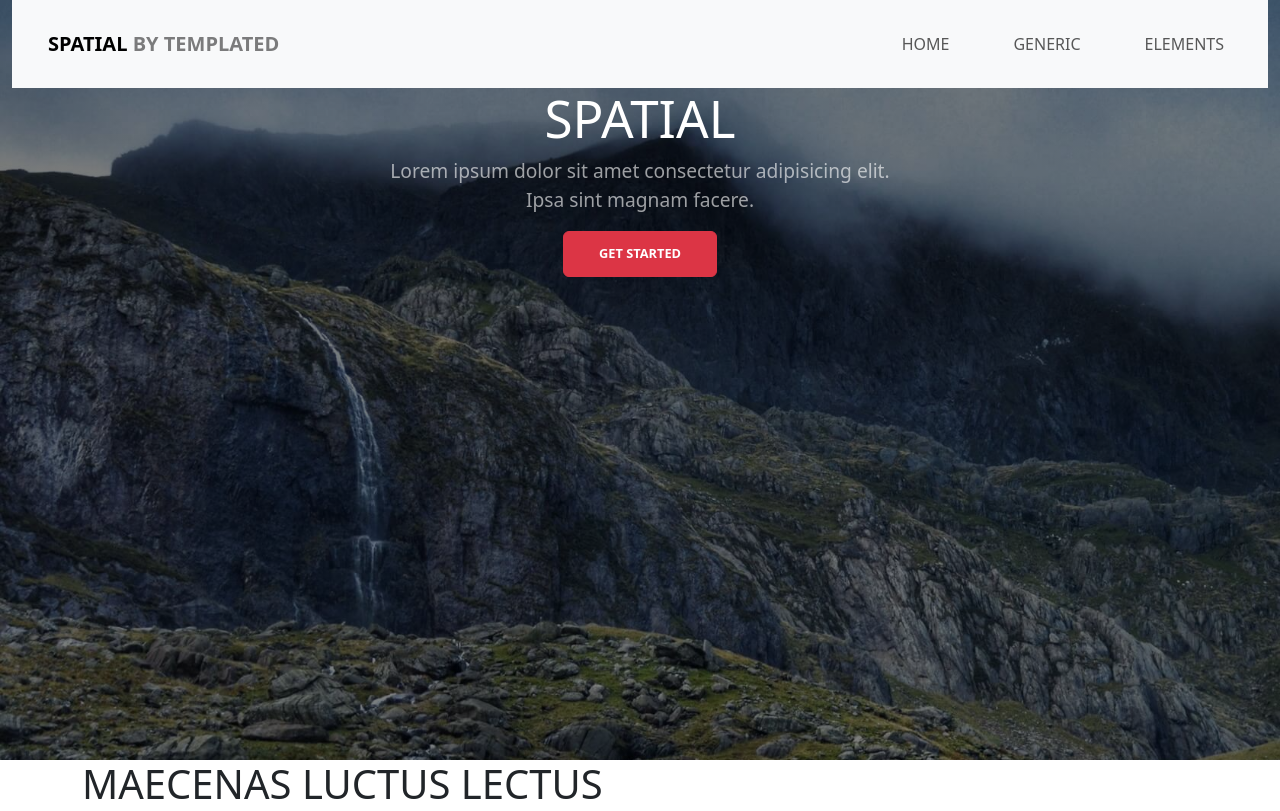
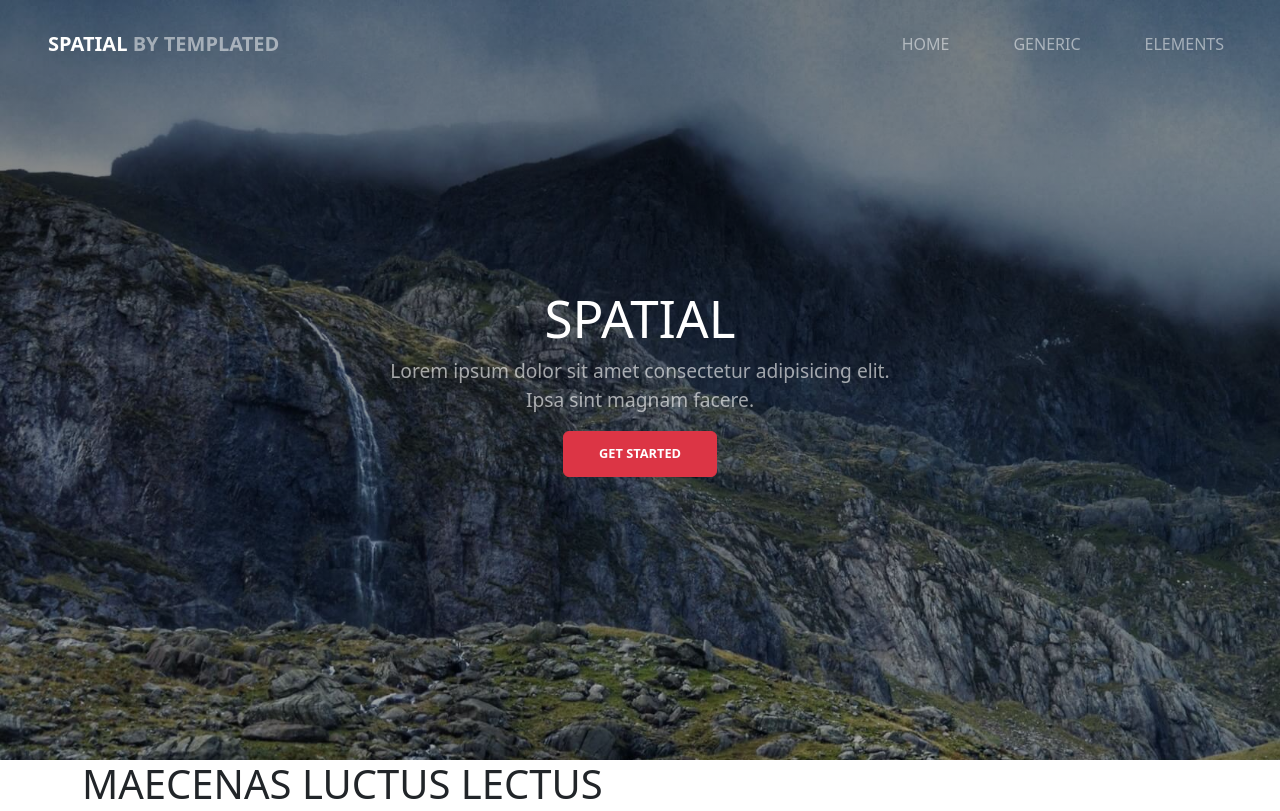
Before and after one commit to ME0WGE/Spatial, a website: page index.html in a window 1280 px wide. Shown: the top 811 px of the page. Drawn offline with nearby package versions, Linux system fonts and the light colour scheme.

Commit message:
nav & header 90% done

```diff
--- a/index.html
+++ b/index.html
@@ -12,11 +12,13 @@
   </head>
   <body>
     <!-- NAVBAR & HEADER -->
-    <div class="container-fluid nav-header">
+    <div class="container-fluid nav-header d-flex flex-column">
       <!-- NAVBAR -->
-      <nav class="navbar navbar-expand-lg bg-body-tertiary p-4">
-        <div class="container-fluid navbarr">
-          <a class="navbar-brand" href="#">SPATIAL <span>BY TEMPLATED</span></a>
+      <nav class="navbar navbar-expand-lg p-4">
+        <div class="container-fluid">
+          <a class="navbar-brand text-white" href="#"
+            >SPATIAL <span>BY TEMPLATED</span></a
+          >
           <button
             class="navbar-toggler"
             type="button"
@@ -34,13 +36,13 @@
           >
             <ul class="navbar-nav gap-5">
               <li class="nav-item">
-                <a class="nav-link" href="#">HOME</a>
+                <a class="nav-link text-white-50" href="#">HOME</a>
               </li>
               <li class="nav-item">
-                <a class="nav-link" href="#">GENERIC</a>
+                <a class="nav-link text-white-50" href="#">GENERIC</a>
               </li>
               <li class="nav-item">
-                <a class="nav-link" href="#">ELEMENTS</a>
+                <a class="nav-link text-white-50" href="#">ELEMENTS</a>
               </li>
             </ul>
           </div>
--- a/src/sass/partials/_base.scss
+++ b/src/sass/partials/_base.scss
@@ -1,12 +1,13 @@
 // HEADER
 .nav-header {
-  background-image: linear-gradient(rgba(0, 0, 0, 0.527), rgba(0, 0, 0, 0.5)),
-    url("../../../public/assets/img/banner.jpg");
+  background-image: linear-gradient(rgba(0, 0, 0, 0.5), rgba(0, 0, 0, 0.35)),
+    url("../assets/img/banner.jpg");
   background-repeat: no-repeat;
   background-size: 100%;
   height: 95vh;
 
   header {
+    margin-top: 25vh;
     div {
       h1 {
         font-size: 4vw;
```
Also changed, not shown: public/styles/style.css, 1 other file.
